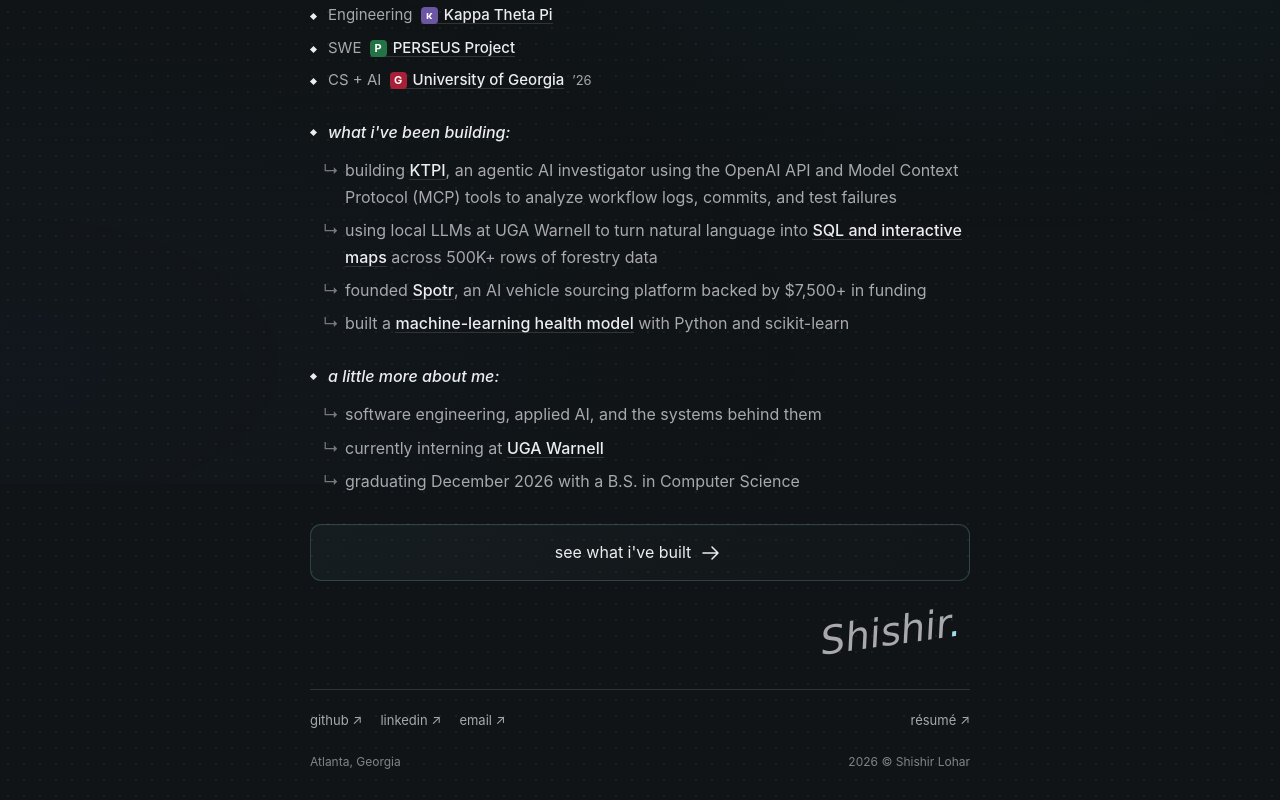
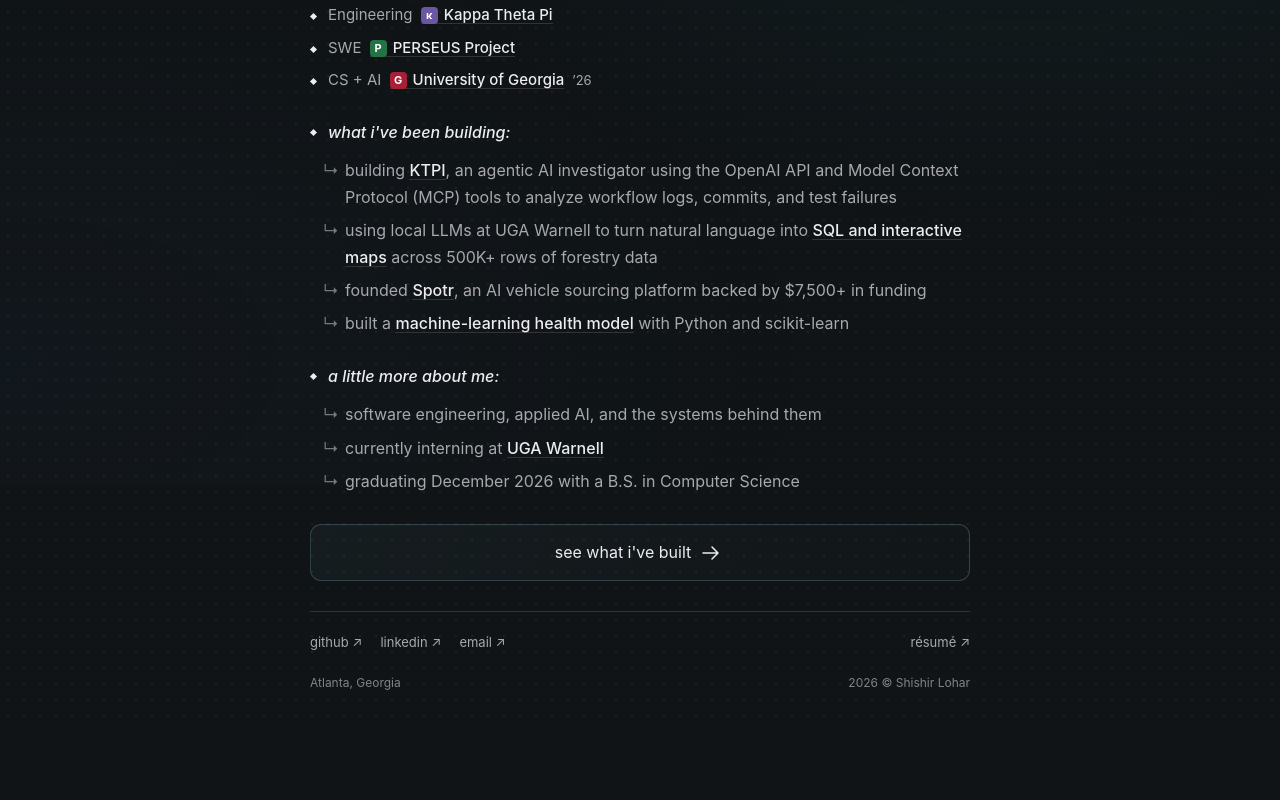
Before and after one commit to winterblacksmith/shishirlohar.com, a website: page dist/index.html in a window 1280 px wide. Shown: the part 316-1116 px from the top of the page. After the commit the page ends 1037 px from the top, so only its background shows below. Drawn offline with Linux system fonts and the light colour scheme.

Commit message:
Remove placeholder signature from About page (#10)

```diff
--- a/dist/index.html
+++ b/dist/index.html
@@ -111,9 +111,6 @@
             <path class="arrow-trail" d="M2 10h5" />
             <g class="arrow-body"><path d="M6 10h15m-6-6 6 6-6 6" /></g></svg
         ></a>
-        <div class="signoff">
-          <span class="signature" aria-label="Shishir">Shishir<span>.</span></span>
-        </div>
       </main>
       <footer>
         <div class="footer-top">
```
